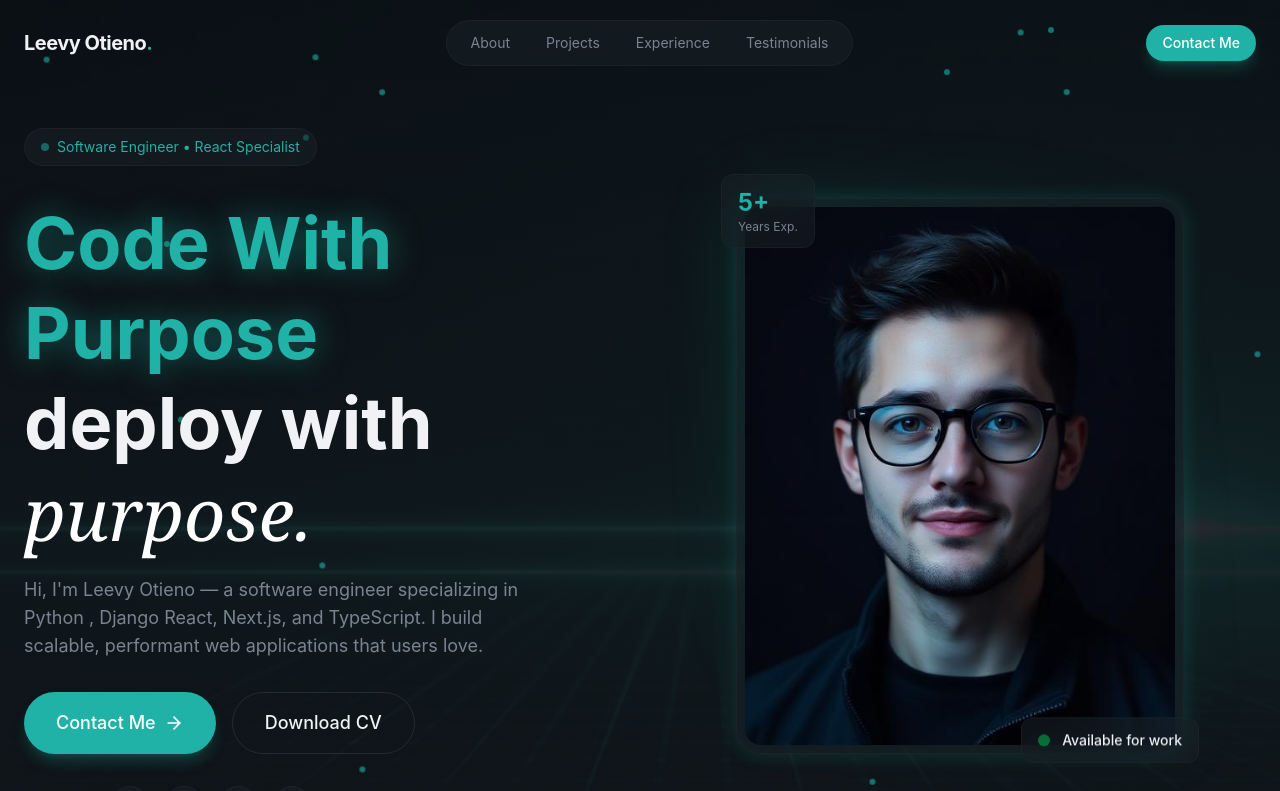
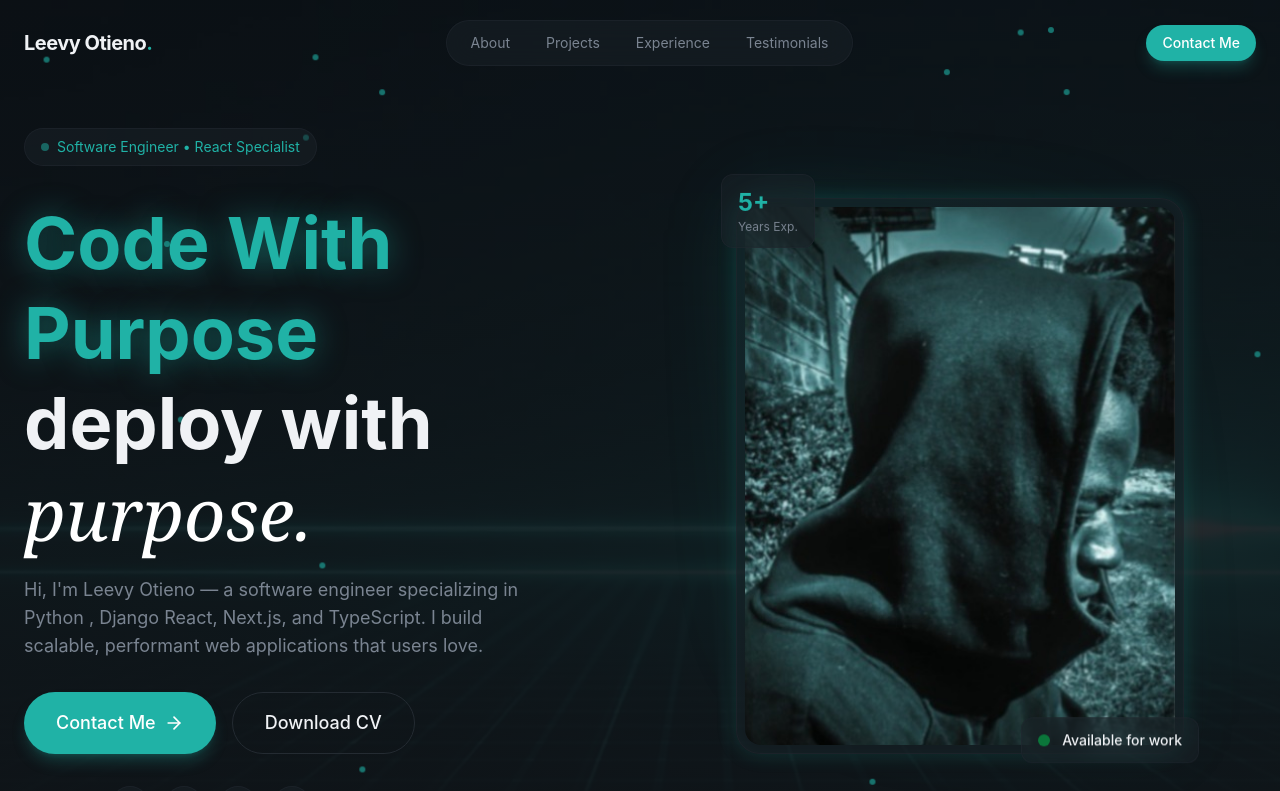
Before and after one commit to Leevy-Otieno/personal_portfolio, a React (Vite) app: page / in a window 1280 px wide. Shown: the top 791 px of the page. Built offline with nearby package versions, Linux system fonts and the light colour scheme.

Commit message:
firstcommit

```diff
--- a/src/sections/Hero.jsx
+++ b/src/sections/Hero.jsx
@@ -93,8 +93,8 @@ export const Hero = () => {
               </h1>
               <p className="text-lg text-muted-foreground max-w-lg animate-fade-in animation-delay-200">
                 Hi, I'm Leevy Otieno — a software engineer specializing in
-                Python , Django React, Next.js, and TypeScript. I build scalable,
-                performant web applications that users love.
+                Python , Django React, Next.js, and TypeScript. I build
+                scalable, performant web applications that users love.
               </p>
             </div>
 
@@ -151,7 +151,7 @@ export const Hero = () => {
               />
               <div className="relative glass rounded-3xl p-2 glow-border">
                 <img
-                  src="/profile-photo.jpg"
+                  src="/Profile1.jpeg"
                   alt="Leevy Otieno"
                   className="w-full aspect-[4/5] object-cover rounded-2xl"
                 />
```
Also changed, not shown: public/Profile.jpeg (added), public/Profile1.jpeg (added).
